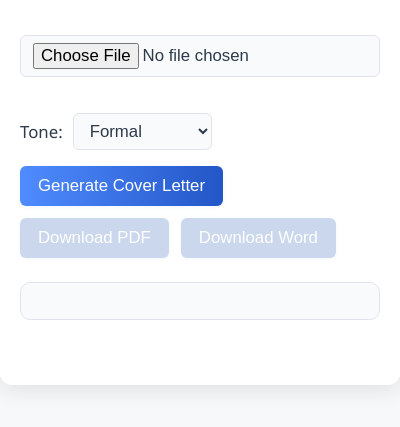
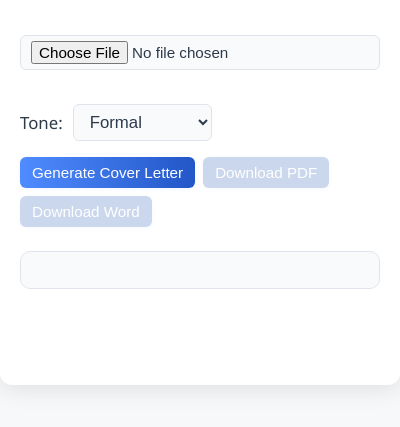
Before and after one commit to IanEvolution/cover-letter-creator, a browser extension: page popup.html in a window 400 px wide. Shown: the part 55-482 px from the top of the page. Drawn offline with Linux system fonts and the light colour scheme.

Commit message:
Reduce button and input sizes to eliminate scrollbar in popup

```diff
--- a/popup.html
+++ b/popup.html
@@ -64,7 +64,7 @@
       }
       .button-row {
         display: flex;
-        gap: 12px;
+        gap: 8px;
         flex-wrap: wrap;
       }
       button {
@@ -72,8 +72,8 @@
         color: #fff;
         border: none;
         border-radius: 6px;
-        padding: 10px 18px;
-        font-size: 1.05rem;
+        padding: 7px 12px;
+        font-size: 0.95rem;
         font-weight: 500;
         cursor: pointer;
         transition: background 0.2s, box-shadow 0.2s;
@@ -87,11 +87,11 @@
       }
       #resumeUpload {
         margin-top: 2px;
-        margin-bottom: 12px;
-        font-size: 1.05rem;
+        margin-bottom: 10px;
+        font-size: 0.95rem;
         border-radius: 6px;
         border: 1px solid #e0e4ea;
-        padding: 7px 12px;
+        padding: 5px 10px;
         background: #f8fafc;
         color: #2d3a4a;
       }
```
